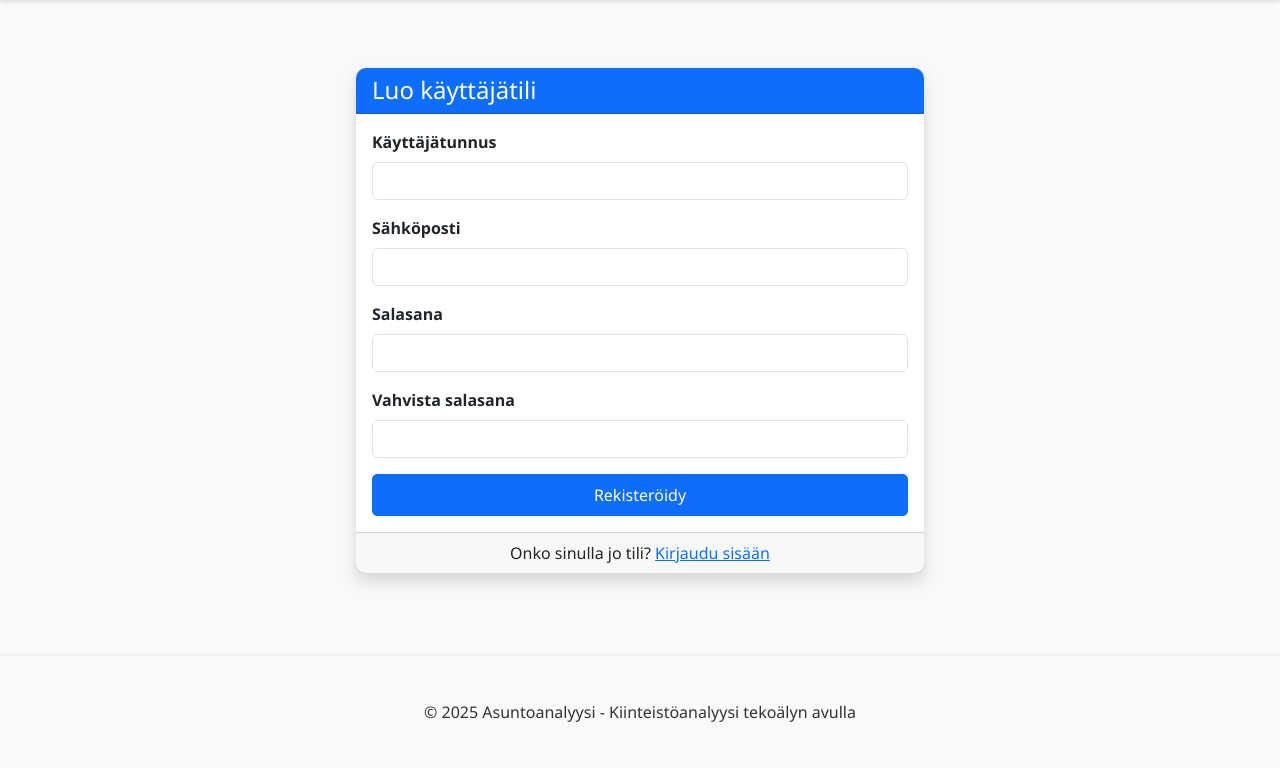
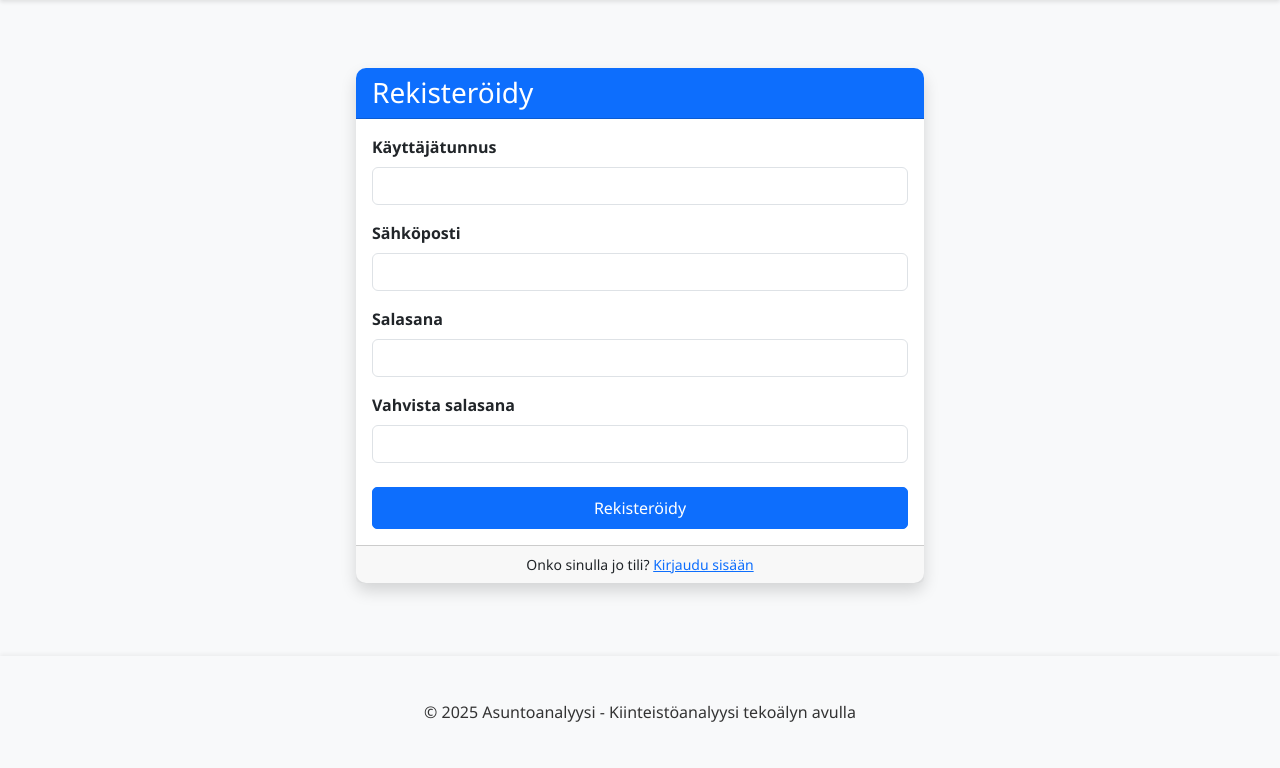
Before and after one commit to MarkkuSeppala/asuntoanalyysi_2, a Flask app: page /auth/register in a window 1280 px wide. Shown: the part 96-864 px from the top of the page. Run offline with Flask 3, Linux system fonts and the light colour scheme.

Commit message:
Pientkäkorjatua 2

```diff
--- a/config.py
+++ b/config.py
@@ -14,7 +14,7 @@ class Config:
     TESTING = False
 
     # PostgreSQL -tietokanta
-    SQLALCHEMY_DATABASE_URI = os.environ.get('DATABASE_URL')
+    SQLALCHEMY_DATABASE_URI = os.environ.get('DATABASE_URL', 'sqlite:///asuntoanalyysi.db')
     if SQLALCHEMY_DATABASE_URI and SQLALCHEMY_DATABASE_URI.startswith("postgres://"):
         SQLALCHEMY_DATABASE_URI = SQLALCHEMY_DATABASE_URI.replace("postgres://", "postgresql://", 1)
 
--- a/templates/register.html
+++ b/templates/register.html
@@ -8,7 +8,7 @@
         <div class="col-md-6">
             <div class="card shadow">
                 <div class="card-header bg-primary text-white">
-                    <h4 class="mb-0">Luo käyttäjätili</h4>
+                    <h3 class="mb-0">Rekisteröidy</h3>
                 </div>
                 <div class="card-body">
                     {% with messages = get_flashed_messages(with_categories=true) %}
@@ -19,43 +19,74 @@
                         {% endif %}
                     {% endwith %}
 
-                    <form method="POST">
+                    <form method="POST" action="">
                         {{ form.hidden_tag() }}
-                        <div class="form-group mb-3">
+
+                        <div class="mb-3">
                             {{ form.username.label(class="form-label") }}
-                            {{ form.username(class="form-control") }}
+                            {% if form.username.errors %}
+                                {{ form.username(class="form-control is-invalid") }}
+                                <div class="invalid-feedback">
                                     {% for error in form.username.errors %}
-                                <span class="text-danger">{{ error }}</span>
+                                        {{ error }}
                                     {% endfor %}
                                 </div>
-                        <div class="form-group mb-3">
+                            {% else %}
+                                {{ form.username(class="form-control") }}
+                            {% endif %}
+                        </div>
+
+                        <div class="mb-3">
                             {{ form.email.label(class="form-label") }}
-                            {{ form.email(class="form-control") }}
+                            {% if form.email.errors %}
+                                {{ form.email(class="form-control is-invalid") }}
+                                <div class="invalid-feedback">
                                     {% for error in form.email.errors %}
-                                <span class="text-danger">{{ error }}</span>
+                                        {{ error }}
                                     {% endfor %}
                                 </div>
-                        <div class="form-group mb-3">
+                            {% else %}
+                                {{ form.email(class="form-control") }}
+                            {% endif %}
+                        </div>
+
+                        <div class="mb-3">
                             {{ form.password.label(class="form-label") }}
-                            {{ form.password(class="form-control") }}
+                            {% if form.password.errors %}
+                                {{ form.password(class="form-control is-invalid") }}
+                                <div class="invalid-feedback">
                                     {% for error in form.password.errors %}
-                                <span class="text-danger">{{ error }}</span>
+                                        {{ error }}
                                     {% endfor %}
                                 </div>
-                        <div class="form-group mb-3">
+                            {% else %}
+                                {{ form.password(class="form-control") }}
+                            {% endif %}
+                        </div>
+
+                        <div class="mb-4">
                             {{ form.confirm_password.label(class="form-label") }}
-                            {{ form.confirm_password(class="form-control") }}
+                            {% if form.confirm_password.errors %}
+                                {{ form.confirm_password(class="form-control is-invalid") }}
+                                <div class="invalid-feedback">
                                     {% for error in form.confirm_password.errors %}
-                                <span class="text-danger">{{ error }}</span>
+                                        {{ error }}
                                     {% endfor %}
                                 </div>
-                        <div class="d-grid gap-2">
-                            {{ form.submit(class="btn btn-primary btn-block") }}
+                            {% else %}
+                                {{ form.confirm_password(class="form-control") }}
+                            {% endif %}
+                        </div>
+
+                        <div class="d-grid">
+                            {{ form.submit(class="btn btn-primary") }}
                         </div>
                     </form>
                 </div>
                 <div class="card-footer text-center">
-                    <p class="mb-0">Onko sinulla jo tili? <a href="{{ url_for('auth.login') }}">Kirjaudu sisään</a></p>
+                    <div class="small">
+                        Onko sinulla jo tili? <a href="{{ url_for('auth.login') }}">Kirjaudu sisään</a>
+                    </div>
                 </div>
             </div>
         </div>
```
Also changed, not shown: 1 other file. Lines whose indentation alone changed are shown as unchanged.
